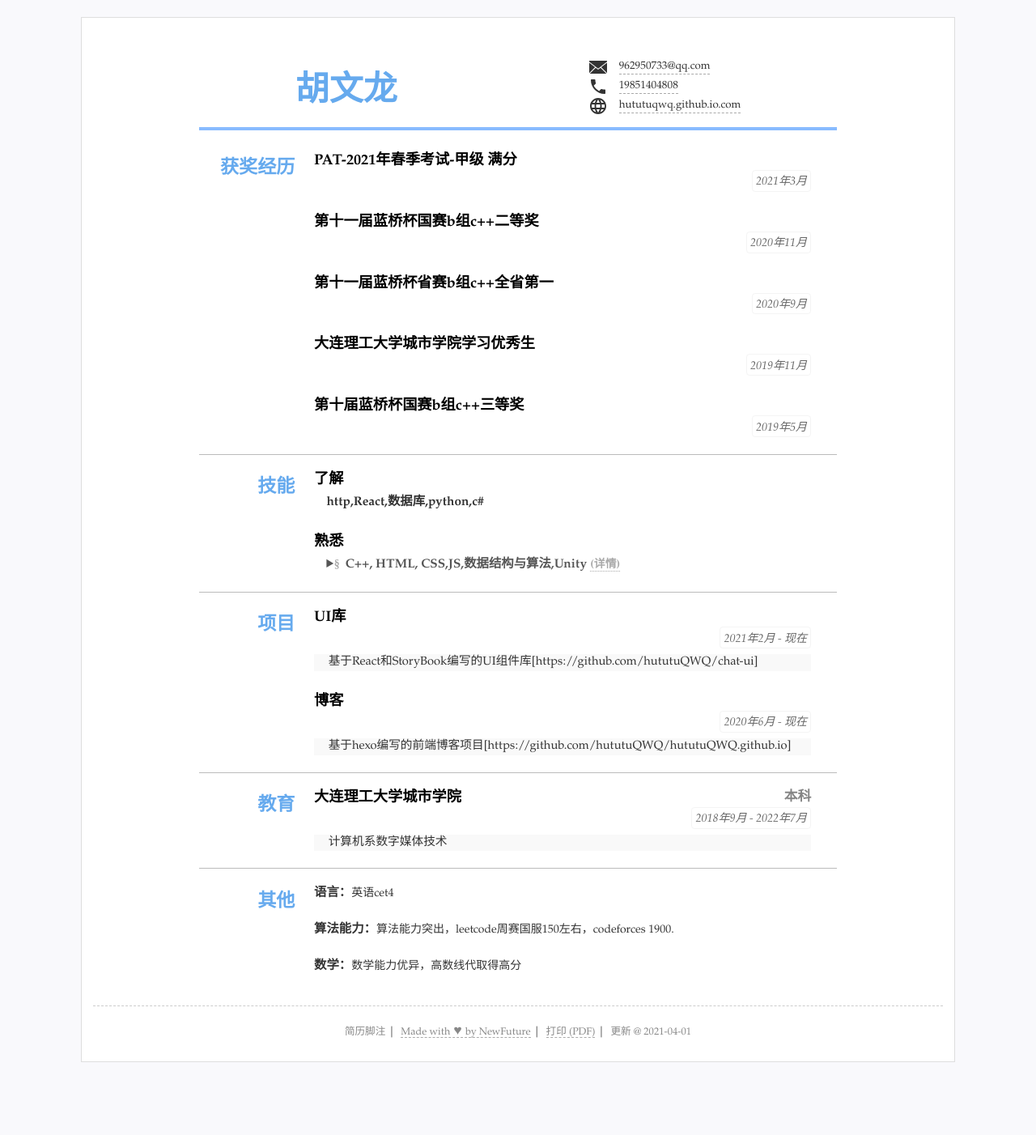
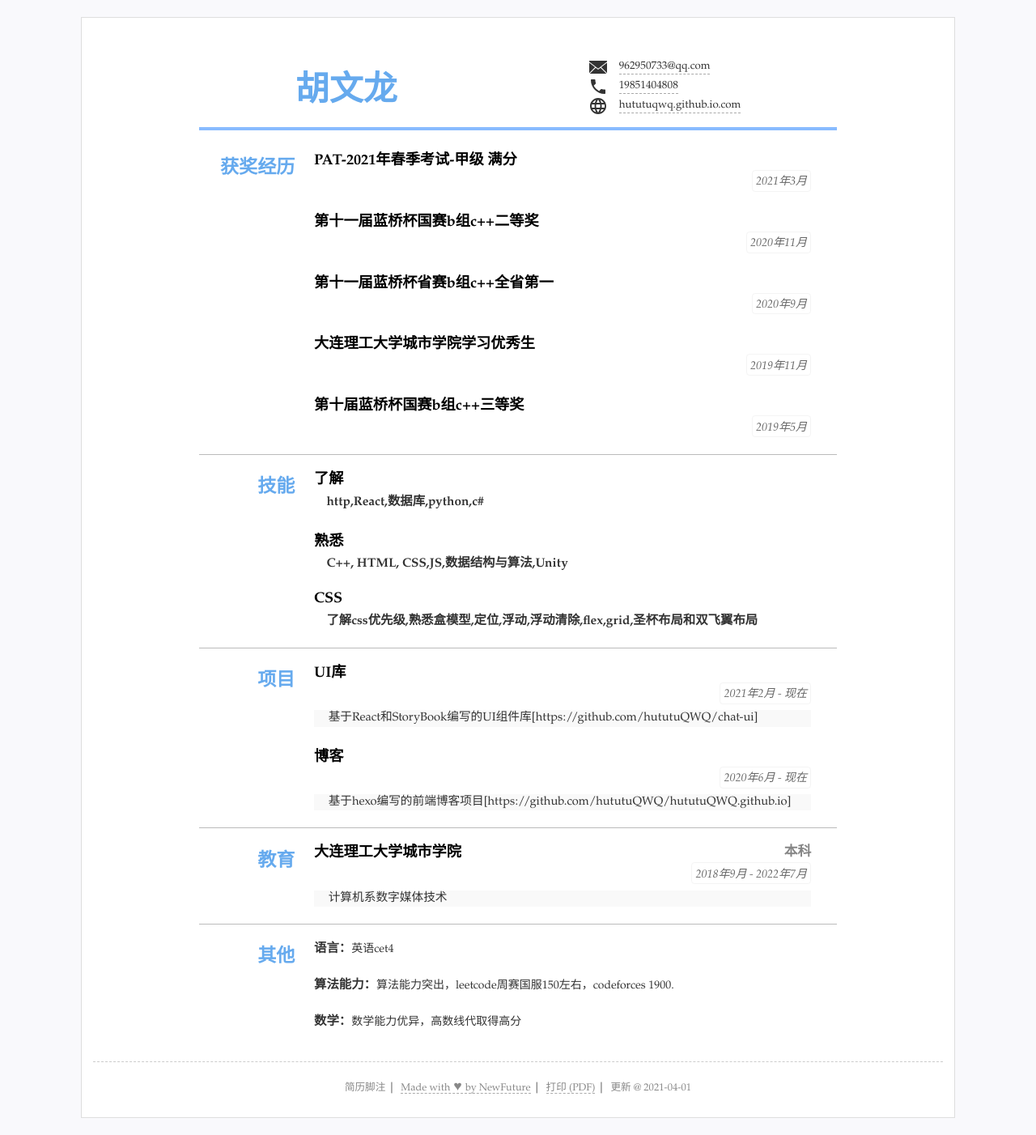
Before and after one commit to hututuQWQ/resume, a Jekyll site: the page built from index.html, in a window 1280 px wide. Shown: the whole page at 81% size. Built offline with Jekyll 4.4.1, drawn with Linux system fonts in a browser that asks for light colours; before the commit the page ends 1333 px from its top, so only the background shows below that.

Commit message:
Update resume.yml

```diff
--- a/_data/resume.yml
+++ b/_data/resume.yml
@@ -43,9 +43,9 @@ main: #简历主要内容，
   - title: 了解
     summary: http,React,数据库,python,c#
   - title: 熟悉
-    summary: 职务或者工作总结(自动折叠)
-    detail: 同时包含 summary和detail在Chrome，Safari(包括IOS)，Android和新版Firefox等会自动折叠，不支持折叠的浏览器和展开后表现一致
     summary: C++, HTML, CSS,JS,数据结构与算法,Unity
+  - title: CSS
+    summary: 了解css优先级,熟悉盒模型,定位,浮动,浮动清除,flex,grid,圣杯布局和双飞翼布局
 - type: projects
   name: 项目
   content:
```
